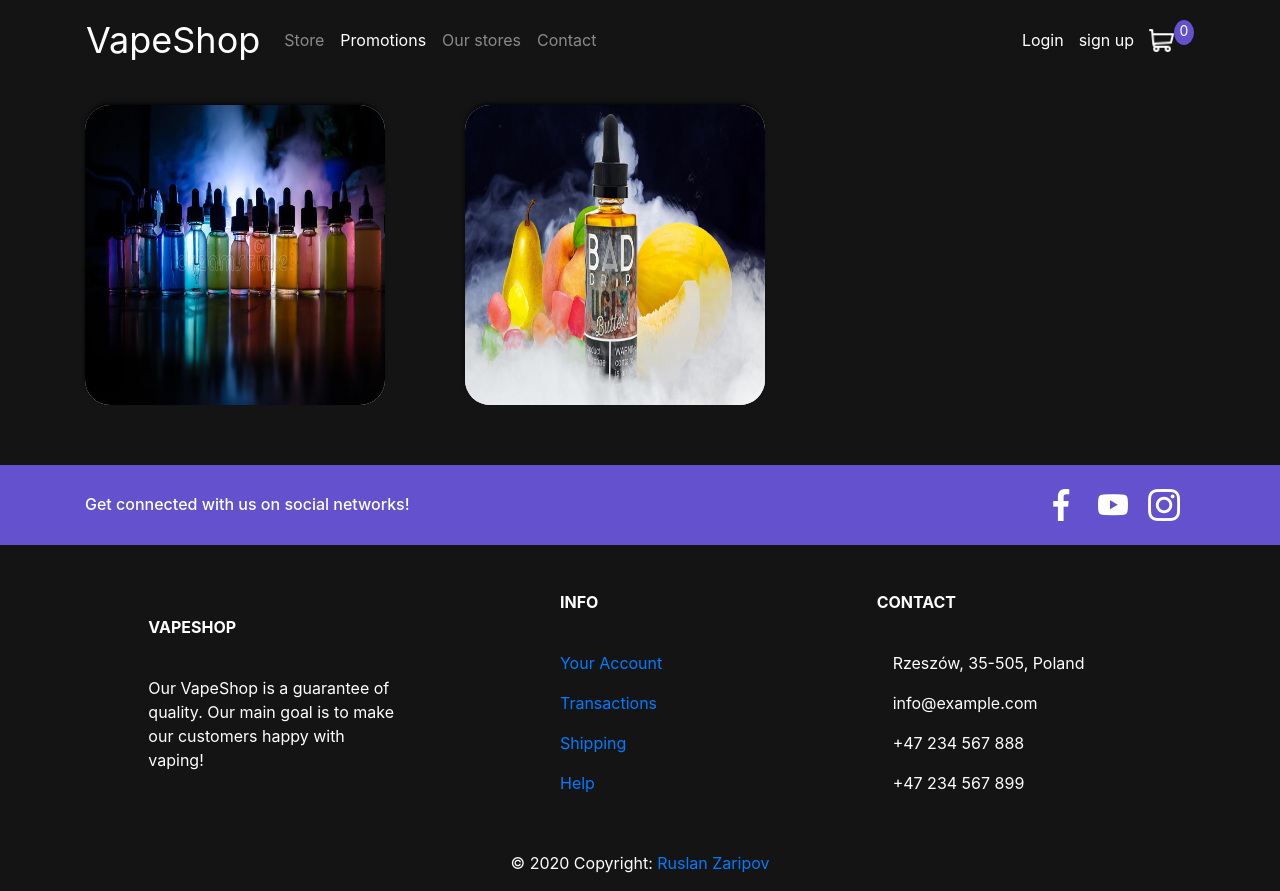
After one commit to G33kFreak/eCommerce, a Django app: page /promotions/ in a window 1280 px wide. The commit adds this page. Run offline with Django 3.2, Linux system fonts and the light colour scheme; data comes from the database, SQL or seed files in the repository; both versions use the stored data as it was after the commit; some libraries are stand-ins or nearby versions.

Commit message:
added promotions

```diff
--- a/store/models.py
+++ b/store/models.py
@@ -14,9 +14,15 @@
     price = models.DecimalField(max_digits=7, decimal_places=2)
     image = models.ImageField(null=True, blank=True)
     description = models.CharField(max_length=900, null=True)
+    promotion = models.DecimalField(max_digits=4, decimal_places=2, default=0)
+
 
     def __str__(self):
         return self.name
+
+    @property
+    def getPrice(self):
+        return self.price - (self.price * (self.promotion / 100))
 
     @property
     def imageURL(self):
--- a/store/templates/store/cart.html
+++ b/store/templates/store/cart.html
@@ -39,7 +39,7 @@
                     <p>{{ item.product.name }}</p>
                 </div>
                 <div style="flex:1">
-                    <p>{{ item.product.price }} PLN</p>
+                    <p>{{ item.product.getPrice|floatformat:'2' }} PLN</p>
                 </div>
                 <div style="flex:1">
                     <p class="count">{{ item.count }}</p>
--- a/store/templates/store/checkout.html
+++ b/store/templates/store/checkout.html
@@ -59,7 +59,7 @@
                     <p>{{ item.product.name }}</p>
                 </div>
                 <div style="flex:1">
-                    <p>{{ item.product.price }} PLN</p>
+                    <p>{{ item.product.getPrice|floatformat:'2' }} PLN</p>
                 </div>
                 <div style="flex:1">
                     <p>x{{ item.count }}</p>
--- a/store/templates/store/main.html
+++ b/store/templates/store/main.html
@@ -65,7 +65,7 @@
                     <a class="nav-link" href="{% url 'store' %}">Store <span class="sr-only"></span></a>
                 </li>
                 <li class='nav-item {{state.promo}}'>
-                    <a class="nav-link" href="{% url 'store' %}">Promotions <span class="sr-only"></span></a>
+                    <a class="nav-link" href="{% url 'promotions' %}">Promotions <span class="sr-only"></span></a>
                 </li>
                 <li class='nav-item {{state.stores}}'>
                     <a class="nav-link" href="{% url 'store' %}">Our stores <span class="sr-only"></span></a>
--- a/store/templates/store/product_view.html
+++ b/store/templates/store/product_view.html
@@ -8,7 +8,11 @@
         <div class="col-sm">
             <h1>{{product.name}}</h1>
             <p style="margin-top: 25px;">{{product.description}}</p>
-            <h1 style="margin-top: 25px;">{{product.price}} PLN</h1>
+            {% if product.promotion != 0 %}
+            <h1><strike style="font-size: 14px;">{{product.price}} PLN</strike> {{product.getPrice|floatformat:'2'}} PLN</h1>
+            {% else %}
+            <h1 style="margin-top: 25px;">{{product.getPrice|floatformat:'2'}} PLN</h1>
+            {% endif %}
             <button style="background-color: #6351CE!important; border-radius: 0px; border-color: #6351CE!important;" data-product={{ product.id }} data-action="add" class="btn btn-success add-product">Add to Cart</button>
         </div>
     </div>
--- /dev/null
+++ b/store/templates/store/promotions.html
@@ -0,0 +1,25 @@
+{% extends 'store/main.html' %} {% load static %} {% block content %}
+<div class="row">
+    {% for promo in promos %}
+    <div class="col-lg-4">
+        <div class="flip-card">
+            <div class="flip-card-inner">
+                <div class="flip-card-front">
+                    <img class="thumbnail" src="{{promo.imageURL}}" alt="">
+                </div>
+                <div class="flip-card-back">
+                    <h6><strong>{{promo.name}}</strong></h6>
+                    <hr>
+                    <button data-product={{ promo.id }} data-action="add" class="btn btn-outline-success add-product">Add to Cart</button>
+                    <a class="btn btn-outline-success" href="/product/{{promo.id}}">View</a> {% if promo.promotion == 0 %}
+                    <h4><strong>{{promo.getPrice|floatformat:'2'}} PLN</strong></h4>
+                    {% else %}
+                    <h4><strong><strike style="font-size: 14px;">{{promo.price}} PLN</strike> {{promo.getPrice|floatformat:'2'}} PLN</strong></h4>
+                    {% endif %}
+                </div>
+            </div>
+        </div>
+    </div>
+    {% endfor %}
+</div>
+{% endblock content %}
--- a/store/urls.py
+++ b/store/urls.py
@@ -8,5 +8,6 @@
     path('update_item/', views.updateItem, name="update_item"),
     path('process_order/', views.processOrder, name="process_order"),
     path('product/<int:id>', views.productView, name="product_view"),
-    path('contact/', views.contact, name="contact")
+    path('contact/', views.contact, name="contact"),
+    path('promotions/', views.promotions, name="promotions")
 ]
--- a/store/utils.py
+++ b/store/utils.py
@@ -14,7 +14,7 @@
     for i in cart:
         cartItems += cart[i]['count']
         product  = Product.objects.get(id=i)
-        total = (product.price * cart[i]['count'])
+        total = (product.getPrice * cart[i]['count'])
         order['get_cart_total'] += total
         order['get_cart_items'] += cart[i]['count']
 
@@ -22,7 +22,7 @@
             'product': {
                 'id':product.id,
                 'name':product.name,
-                'price':product.price,
+                'price':product.getPrice,
                 'imageURL':product.imageURL
             },
             'count':cart[i]['count'],
--- a/store/views.py
+++ b/store/views.py
@@ -18,6 +18,15 @@
     products = Product.objects.all()
     context = {'products': products, 'cartItems': cartItems, 'state': activeState}
     return render(request, 'store/store.html', context)
+
+def promotions(request):
+    data = cartData(request)
+    cartItems = data['cartItems']
+    activeState = {'store':'', 'promo':'active', 'stores':'', 'contact':''}
+    promos = Product.objects.filter(promotion__gt=0)
+
+    context = {'cartItems': cartItems, 'state': activeState, 'promos':promos}
+    return render(request, 'store/promotions.html', context)
 
 def contact(request):
     data = cartData(request)
```
Also changed, not shown: store/templates/store/store.html (+6 -2 lines), db.sqlite3, store/migrations/0007_product_promotion.py (added), store/migrations/0008_auto_20200615_1420.py (added), store/migrations/0009_auto_20200615_1422.py (added), store/migrations/0010_auto_20200615_1425.py (added), store/migrations/0011_auto_20200615_1425.py (added), store/migrations/0012_auto_20200615_1425.py (added), store/migrations/0013_auto_20200615_1426.py (added), store/migrations/0014_auto_20200615_1428.py (added).
